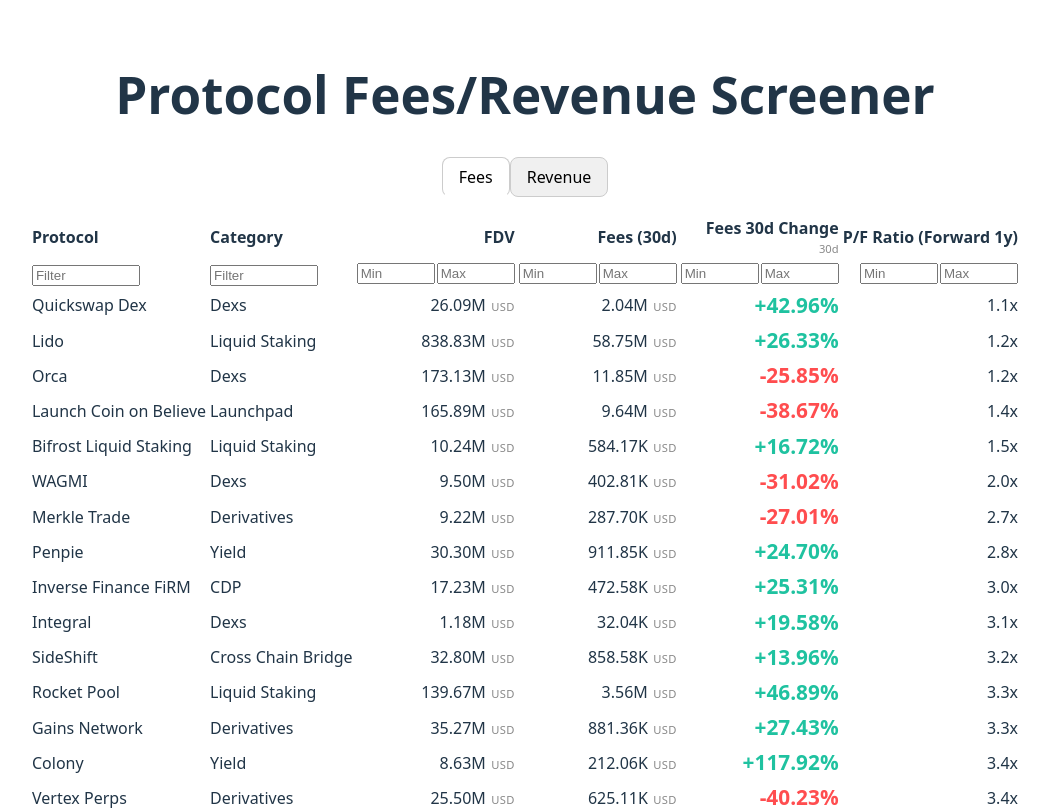
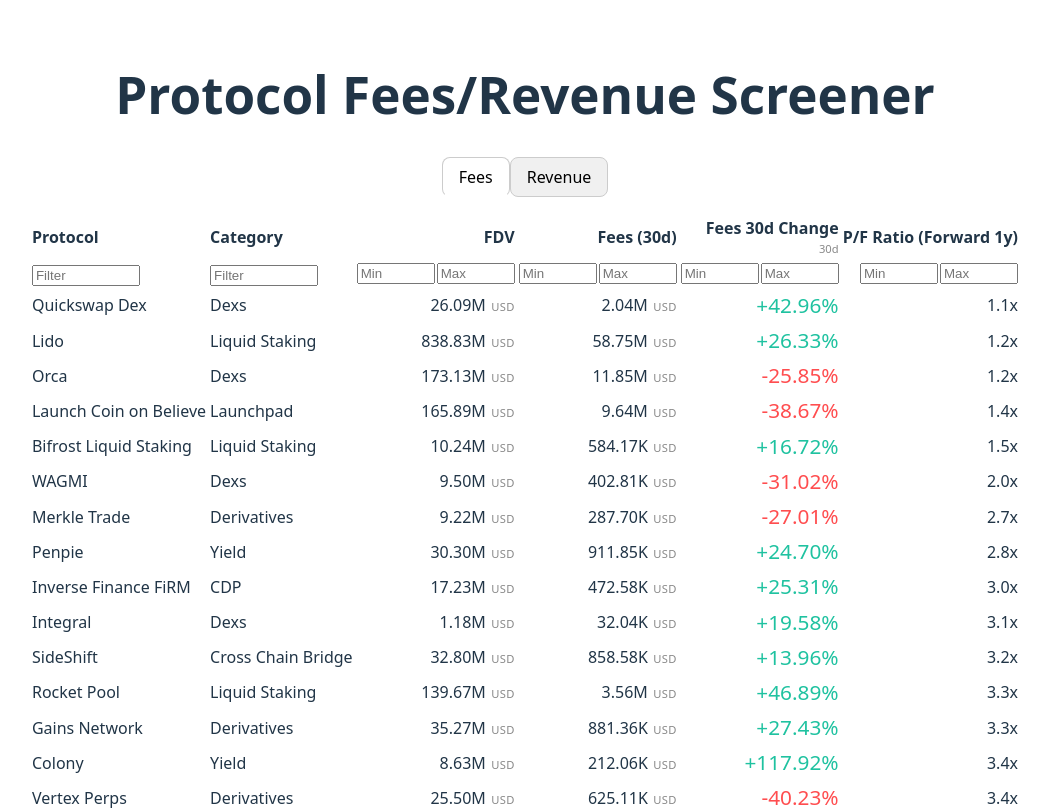
Before and after one commit to lequangphu/crypto-screener, a React (Vite) app in the folder dashboard/: page / in a window 1280 px wide. Shown: the top 810 px of the page, without its empty margins (115-1164 px from the left). Built offline with nearby package versions, Linux system fonts and the light colour scheme.

Commit message:
style: remove bold font from percent change columns

```diff
--- a/dashboard/src/App.css
+++ b/dashboard/src/App.css
@@ -67,7 +67,6 @@
 
 .percent-change {
   font-size: 1.3em;
-  font-weight: bold;
 }
 
 .neg-change {
--- a/dashboard/src/App.jsx
+++ b/dashboard/src/App.jsx
@@ -57,7 +57,7 @@
   if (value == null || isNaN(value)) return '';
   const color = value > 0 ? 'pos-change' : value < 0 ? 'neg-change' : '';
   const sign = value > 0 ? '+' : '';
-  return <span className={`percent-change ${color}`}><b>{sign}{value.toFixed(2)}%</b></span>;
+  return <span className={`percent-change ${color}`}>{sign}{value.toFixed(2)}%</span>;
 }
 
 function Table({ columns, data }) {
@@ -136,7 +136,7 @@
         if (value == null || isNaN(value)) return '';
         const color = value > 0 ? 'pos-change' : value < 0 ? 'neg-change' : '';
         const sign = value > 0 ? '+' : '';
-        return <span className={`percent-change ${color}`}><b>{sign}{Number(value).toFixed(2)}%</b></span>;
+        return <span className={`percent-change ${color}`}>{sign}{Number(value).toFixed(2)}%</span>;
       }
       case 'ratio':
         return value == null || isNaN(value) ? '--' : `${Number(value).toFixed(1)}x`;
```
